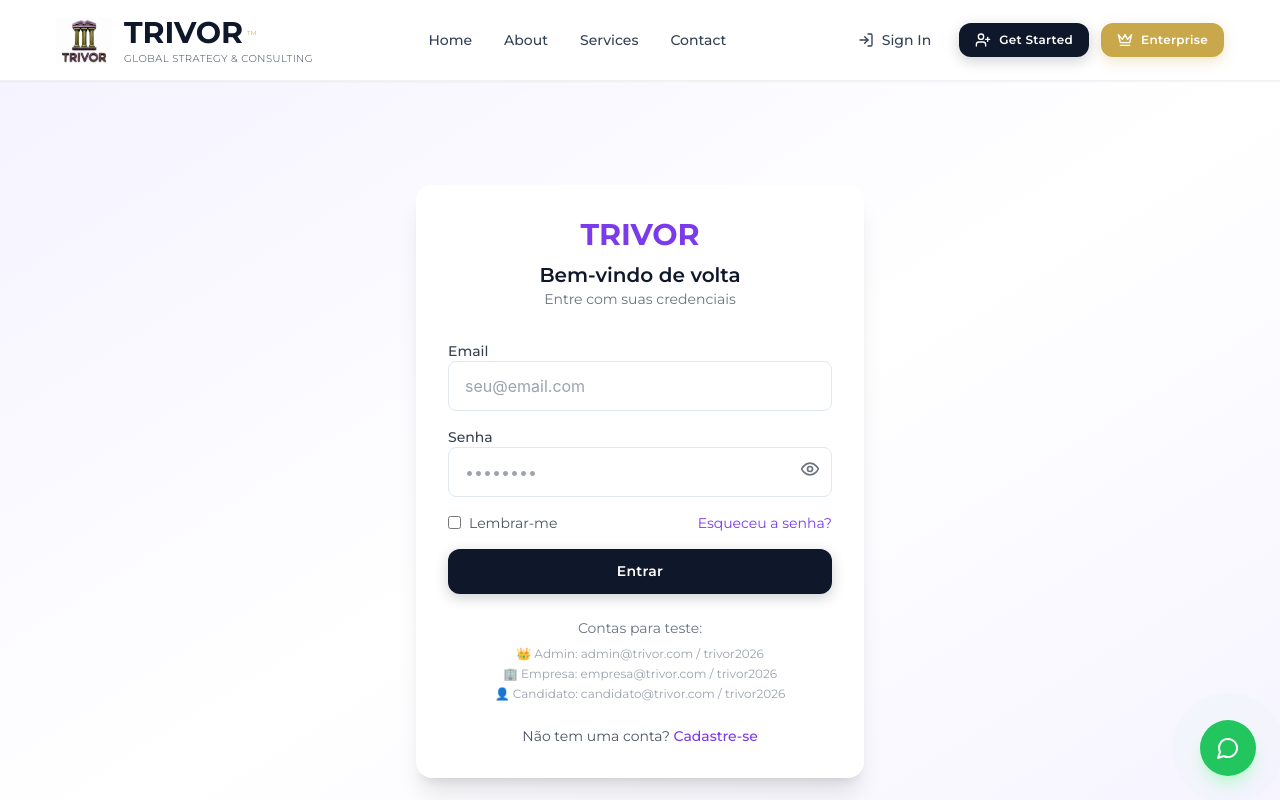
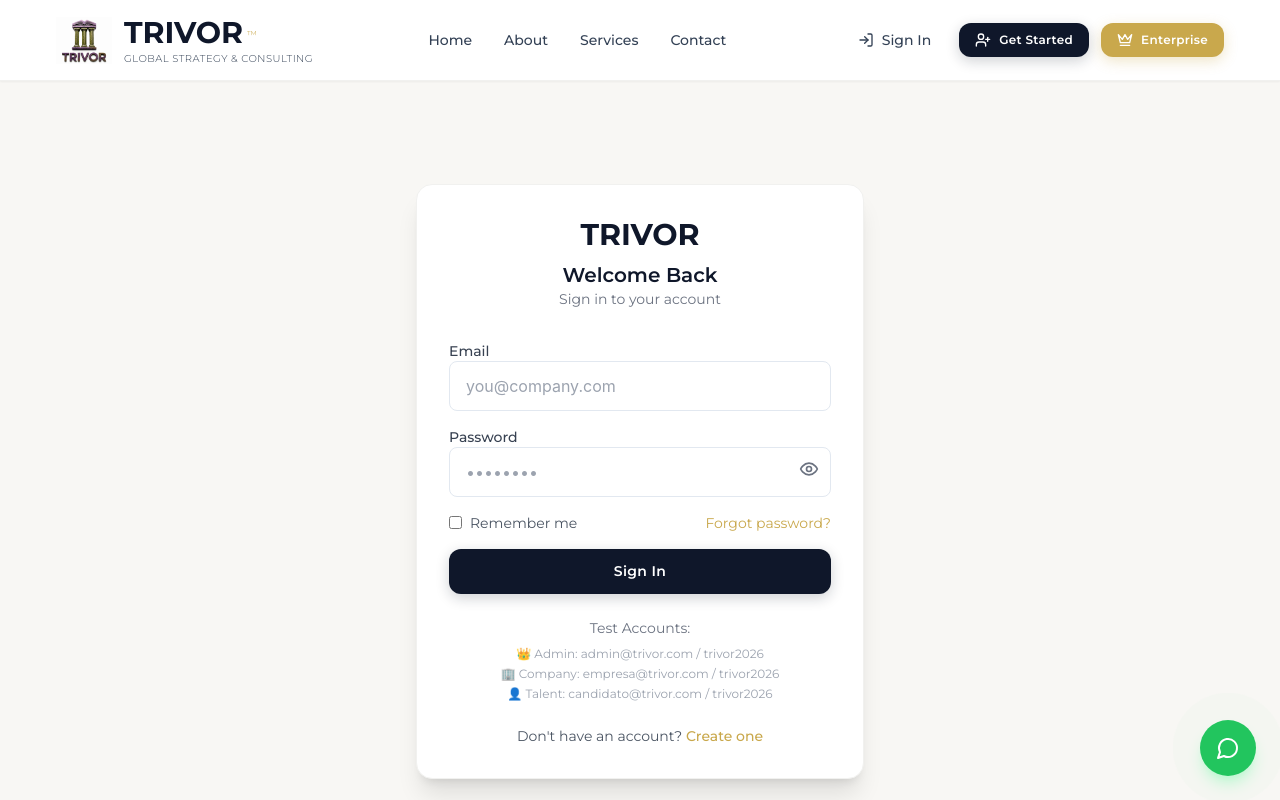
Before and after one commit to trivoroficial/consult_recruit, a Next.js app: page /login in a window 1280 px wide. Shown: the top 800 px of the page. Built offline with nearby package versions, Linux system fonts and the light colour scheme.

Commit message:
Update page.tsx

```diff
--- a/src/app/(auth)/login/page.tsx
+++ b/src/app/(auth)/login/page.tsx
@@ -21,26 +21,27 @@ export default function Login() {
 
     const result = autenticar(email, password)
 
-    if (!result.success) {
+    if (!result.success || !result.user) {
       setErro(result.error || 'Erro ao fazer login')
       setLoading(false)
       return
     }
 
+    const user = result.user
+
     // 1. Salvar no localStorage (para os sidebars)
-    localStorage.setItem('trivor_user', JSON.stringify(result.user))
-    localStorage.setItem('trivor_role', result.user.role)
+    localStorage.setItem('trivor_user', JSON.stringify(user))
+    localStorage.setItem('trivor_role', user.role)
 
     // 2. Salvar em cookie (para o middleware proteger as rotas)
-    // O cookie expira em 7 dias
-    const cookieData = JSON.stringify(result.user)
+    const cookieData = JSON.stringify(user)
     document.cookie = `trivor_user=${encodeURIComponent(cookieData)}; path=/; max-age=604800`
-    document.cookie = `trivor_role=${result.user.role}; path=/; max-age=604800`
+    document.cookie = `trivor_role=${user.role}; path=/; max-age=604800`
 
     setLoading(false)
 
     // 3. Redirecionar conforme o perfil
-    switch (result.user.role) {
+    switch (user.role) {
       case 'admin':
         router.push('/admin/dashboard')
         break
@@ -56,13 +57,13 @@ export default function Login() {
   }
 
   return (
-    <div className="min-h-screen flex items-center justify-center bg-gradient-to-br from-purple-50 via-white to-purple-50 px-4">
+    <div className="min-h-screen flex items-center justify-center bg-[#F8F7F4] px-4">
       <div className="w-full max-w-md">
-        <div className="bg-white rounded-2xl shadow-xl p-8">
+        <div className="bg-white rounded-2xl shadow-xl p-8 border border-[#F1F1EF]">
           <div className="text-center">
-            <h1 className="text-3xl font-bold text-purple-600">TRIVOR</h1>
-            <h2 className="mt-2 text-xl font-semibold">Bem-vindo de volta</h2>
-            <p className="text-gray-500 text-sm">Entre com suas credenciais</p>
+            <h1 className="text-3xl font-bold text-[#0F172A]">TRIVOR</h1>
+            <h2 className="mt-2 text-xl font-semibold">Welcome Back</h2>
+            <p className="text-gray-500 text-sm">Sign in to your account</p>
           </div>
 
           {erro && (
@@ -80,12 +81,12 @@ export default function Login() {
                 className="input-default"
                 value={email}
                 onChange={(e) => setEmail(e.target.value)}
-                placeholder="seu@email.com"
+                placeholder="you@company.com"
               />
             </div>
 
             <div>
-              <label className="block text-sm font-medium text-gray-700">Senha</label>
+              <label className="block text-sm font-medium text-gray-700">Password</label>
               <div className="relative">
                 <input
                   type={showPassword ? 'text' : 'password'}
@@ -107,10 +108,10 @@ export default function Login() {
 
             <div className="flex items-center justify-between">
               <label className="flex items-center gap-2 text-sm text-gray-600">
-                <input type="checkbox" /> Lembrar-me
+                <input type="checkbox" /> Remember me
               </label>
-              <Link href="/recuperar-senha" className="text-sm text-purple-600 hover:text-purple-700">
-                Esqueceu a senha?
+              <Link href="/recuperar-senha" className="text-sm text-[#C9A84C] hover:text-[#B8963A]">
+                Forgot password?
               </Link>
             </div>
 
@@ -119,24 +120,23 @@ export default function Login() {
               disabled={loading}
               className="btn-primary btn-full"
             >
-              {loading ? 'Entrando...' : 'Entrar'}
+              {loading ? 'Signing in...' : 'Sign In'}
             </button>
           </form>
 
-          {/* DADOS PARA TESTE */}
           <div className="mt-6 text-center">
-            <p className="text-sm text-gray-500">Contas para teste:</p>
+            <p className="text-sm text-gray-500">Test Accounts:</p>
             <div className="mt-2 text-xs text-gray-400 space-y-1">
               <p>👑 Admin: admin@trivor.com / trivor2026</p>
-              <p>🏢 Empresa: empresa@trivor.com / trivor2026</p>
-              <p>👤 Candidato: candidato@trivor.com / trivor2026</p>
+              <p>🏢 Company: empresa@trivor.com / trivor2026</p>
+              <p>👤 Talent: candidato@trivor.com / trivor2026</p>
             </div>
           </div>
 
           <p className="mt-6 text-center text-sm text-gray-600">
-            Não tem uma conta?{' '}
-            <Link href="/cadastro" className="text-purple-600 font-medium hover:text-purple-700">
-              Cadastre-se
+            Don't have an account?{' '}
+            <Link href="/cadastro" className="text-[#C9A84C] font-medium hover:text-[#B8963A]">
+              Create one
             </Link>
           </p>
         </div>
```
